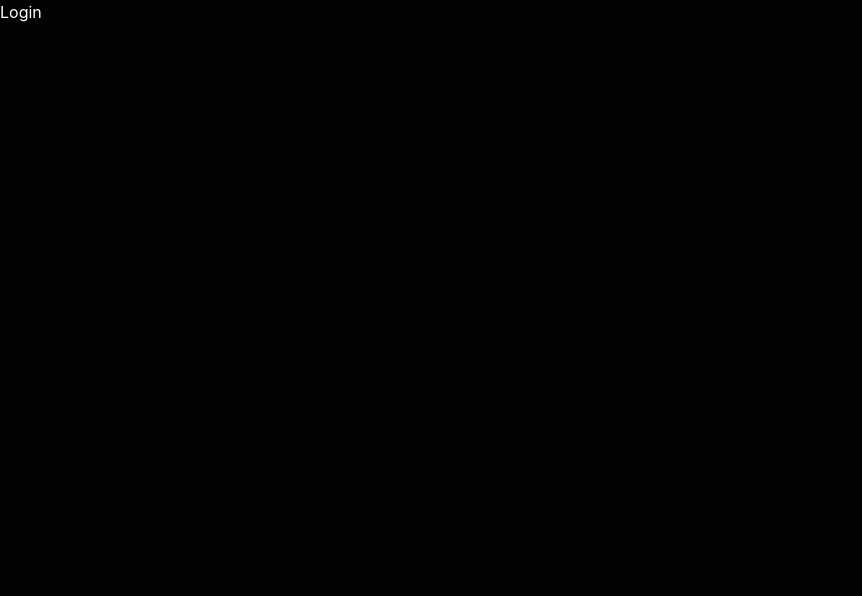
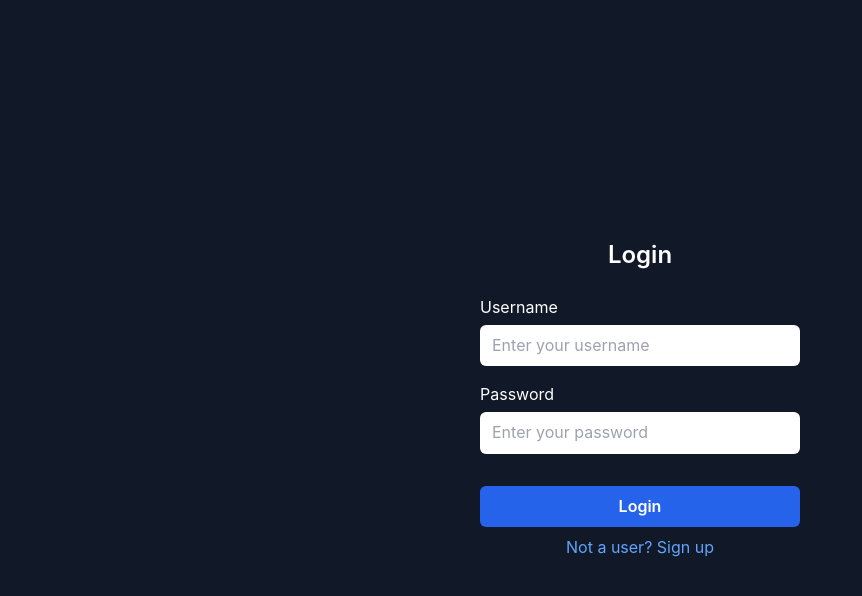
Before and after one commit to ammansoomro/InfoNexus, a React (Vite) app in the folder client/: page /login in a window 1280 px wide. Shown: the top 596 px of the page, without its empty margins (0-862 px from the left). Built offline with nearby package versions, Linux system fonts and the light colour scheme.

Commit message:
Client: Login | Created SImple Login Page

```diff
--- a/client/package.json
+++ b/client/package.json
@@ -12,6 +12,7 @@
   "dependencies": {
     "react": "^19.0.0",
     "react-dom": "^19.0.0",
+    "react-icons": "^5.5.0",
     "react-router-dom": "^7.4.0"
   },
   "devDependencies": {
--- a/client/src/pages/Login/Login.tsx
+++ b/client/src/pages/Login/Login.tsx
@@ -1,8 +1,46 @@
+import { useState } from "react";
+import { useNavigate } from "react-router-dom";
 
 const Login = () => {
+  const [username, setUsername] = useState("");
+  const [password, setPassword] = useState("");
+  const navigate = useNavigate();
+
   return (
-    <div>Login</div>
-  )
-}
+    <div className="flex flex-col items-center justify-center min-h-screen bg-gray-900 text-white">
+      <h2 className="text-2xl font-semibold mb-6">Login</h2>
+      <div className="w-80">
+        <div className="mb-4">
+          <label className="block mb-1">Username</label>
+          <input
+            type="text"
+            value={username}
+            onChange={(e) => setUsername(e.target.value)}
+            className="w-full px-3 py-2 text-black rounded-md focus:outline-none focus:ring-2 focus:ring-blue-500"
+            placeholder="Enter your username"
+          />
+        </div>
+        <div className="mb-4">
+          <label className="block mb-1">Password</label>
+          <input
+            type="password"
+            value={password}
+            onChange={(e) => setPassword(e.target.value)}
+            className="w-full px-3 py-2 text-black rounded-md focus:outline-none focus:ring-2 focus:ring-blue-500"
+            placeholder="Enter your password"
+          />
+        </div>
+        <button className="w-full mt-4 bg-blue-600 hover:bg-blue-700 text-white font-semibold py-2 rounded-md transition">
+          Login
+        </button>
+        <button
+          onClick={() => navigate("/signup")}
+          className="w-full mt-2 text-blue-400 hover:underline">
+          Not a user? Sign up
+        </button>
+      </div>
+    </div>
+  );
+};
 
-export default Login
+export default Login;
```
Also changed, not shown: 1 other file (tests, documents, lock files or other folders).
